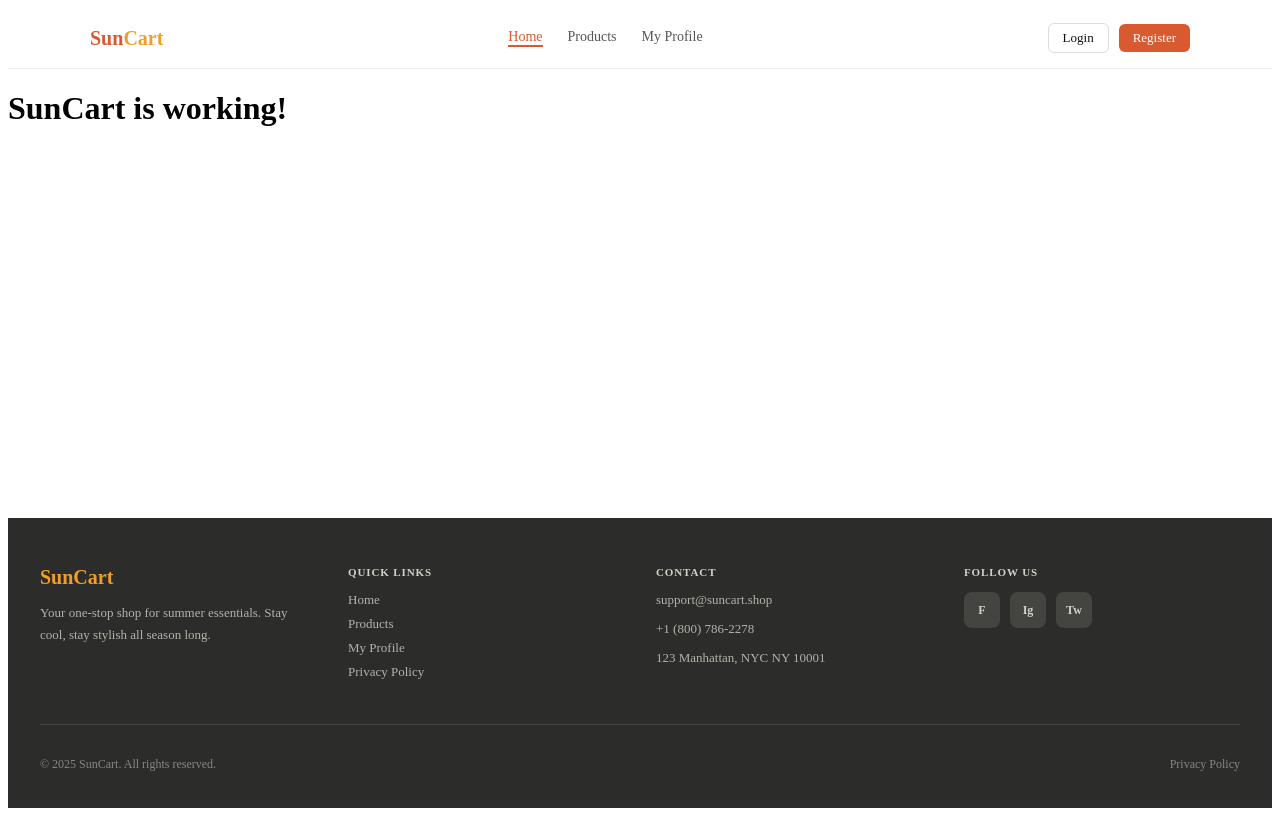
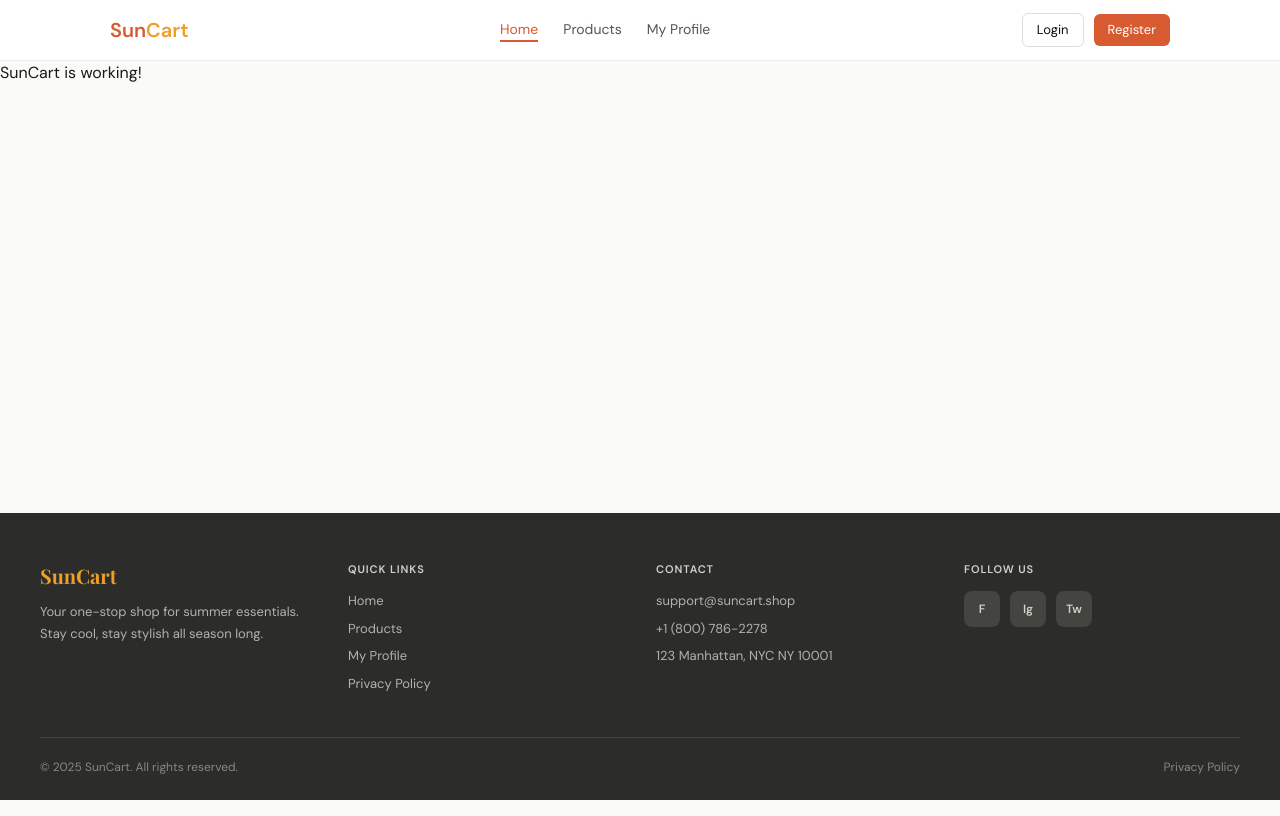
Before and after one commit to fariaesha-prog/Sun-Cart-B13-A8, a Next.js app: page / in a window 1280 px wide. Built offline with nearby package versions, Linux system fonts and the light colour scheme.

Commit message:
added global css with summer theme and custom classes

```diff
--- a/app/globals.css
+++ b/app/globals.css
@@ -0,0 +1,59 @@
+@import url('https://fonts.googleapis.com/css2?family=Playfair+Display:wght@400;500;600;700&family=DM+Sans:wght@300;400;500;600&display=swap');
+@import "tailwindcss";
+
+:root {
+  --sun-orange: #D85A30;
+  --sun-amber: #EF9F27;
+}
+
+* { box-sizing: border-box; }
+
+body {
+  font-family: 'DM Sans', sans-serif;
+  background: #fafaf8;
+  color: #1a1a18;
+}
+
+.card-sun {
+  background: white;
+  border: 0.5px solid #e8e6df;
+  border-radius: 16px;
+  transition: all 0.25s ease;
+}
+.card-sun:hover {
+  transform: translateY(-4px);
+  box-shadow: 0 12px 32px rgba(216, 90, 48, 0.12);
+  border-color: #F0997B;
+}
+
+.input-sun {
+  width: 100%;
+  padding: 11px 14px;
+  border: 1px solid #e0ddd6;
+  border-radius: 10px;
+  font-size: 14px;
+  background: white;
+  outline: none;
+  color: #1a1a18;
+  font-family: 'DM Sans', sans-serif;
+}
+.input-sun:focus {
+  border-color: #D85A30;
+  box-shadow: 0 0 0 3px rgba(216, 90, 48, 0.08);
+}
+
+.slider-dot {
+  width: 8px;
+  height: 8px;
+  border-radius: 50%;
+  background: #EF9F27;
+  opacity: 0.4;
+  cursor: pointer;
+  transition: all 0.2s;
+}
+.slider-dot.active {
+  opacity: 1;
+  width: 24px;
+  border-radius: 99px;
+  background: #D85A30;
+}
--- a/app/layout.jsx
+++ b/app/layout.jsx
@@ -1,4 +1,5 @@
 import "./globals.css";
+
 import Navbar from "@/components/Navbar";
 import Footer from "@/components/Footer";
 
```
